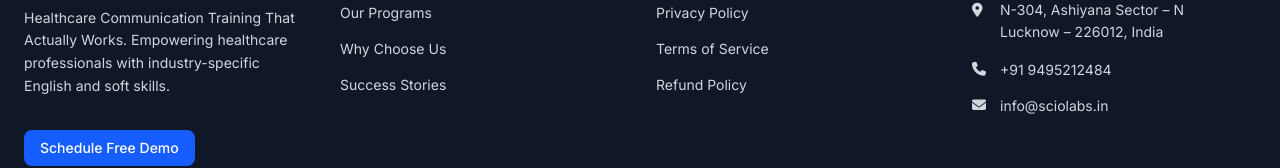
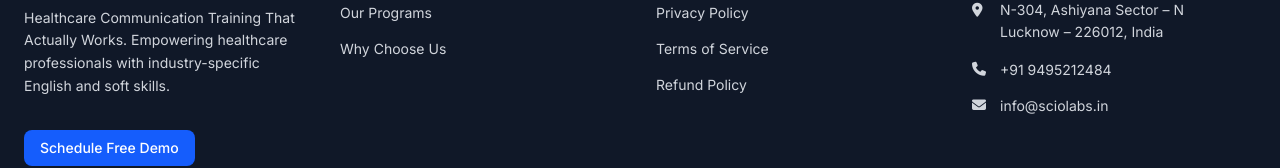
Before and after one commit to jabinweb/sciocare, a Next.js app: page / in a window 1280 px wide. Shown: the part 6292-6460 px from the top of the page. Built offline with nearby package versions, Linux system fonts and the light colour scheme.

Commit message:
first commit

```diff
--- a/components/Footer.tsx
+++ b/components/Footer.tsx
@@ -15,7 +15,7 @@ export default function Footer() {
   const quickLinks = [
     { name: 'Our Programs', href: '#programs' },
     { name: 'Why Choose Us', href: '#why-choose' },
-    { name: 'Success Stories', href: '#testimonials' },
+    // { name: 'Success Stories', href: '#testimonials' },
   ];
 
   const socialLinks = [
```
